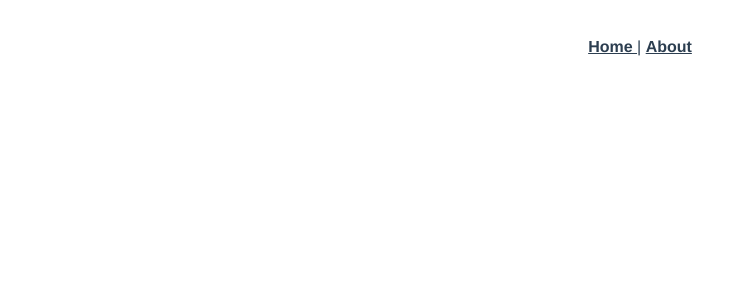
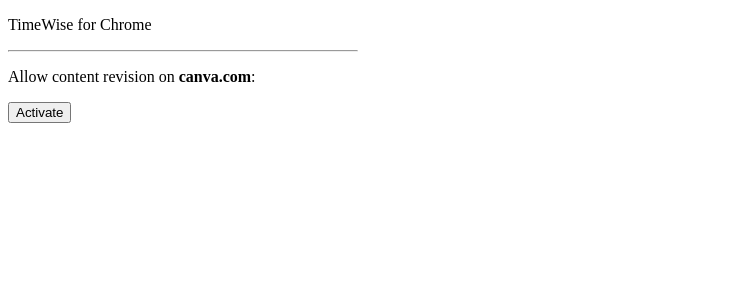
Before and after one commit to ezequielaranda/timewise, a Vue app: page /home in a window 1280 px wide. Shown: the top 300 px of the page, without its empty margins (0-747 px from the left). Built offline with nearby package versions, Linux system fonts and the light colour scheme.

Commit message:
- Minimal TW page action setup.

```diff
--- a/package.json
+++ b/package.json
@@ -26,6 +26,8 @@
     "eslint": "^6.7.2",
     "eslint-plugin-vue": "^6.2.2",
     "vue-eslint-parser": "^7.1.0",
-    "vue-template-compiler": "^2.6.11"
+    "vue-template-compiler": "^2.6.11",
+    "sass": "^1.19.0",
+    "sass-loader": "^8.0.2"
   }
 }
--- a/src/App.vue
+++ b/src/App.vue
@@ -1,36 +1,3 @@
 <template>
-  <div id="app">
-    <div id="nav">
-      <router-link to="/">
-        Home
-      </router-link> |
-      <router-link to="/about">
-        About
-      </router-link>
-    </div>
-    <router-view />
-  </div>
+  <router-view />
 </template>
-
-<style>
-#app {
-  font-family: Avenir, Helvetica, Arial, sans-serif;
-  -webkit-font-smoothing: antialiased;
-  -moz-osx-font-smoothing: grayscale;
-  text-align: center;
-  color: #2c3e50;
-}
-
-#nav {
-  padding: 30px;
-}
-
-#nav a {
-  font-weight: bold;
-  color: #2c3e50;
-}
-
-#nav a.router-link-exact-active {
-  color: #42b983;
-}
-</style>
--- a/src/router/index.js
+++ b/src/router/index.js
@@ -5,14 +5,13 @@
 
 const routes = [
   {
-    path: '/',
+    path: '/*',
+    redirect: { name: 'Home' }
+  },
+  {
+    path: '/home',
     name: 'Home',
     component: () => import(/* webpackChunkName: "home" */ '@/views/Home.vue')
-  },
-  {
-    path: '/about',
-    name: 'About',
-    component: () => import(/* webpackChunkName: "about" */ '@/views/About.vue')
   }
 ]
 
--- a/src/views/About.vue
+++ /dev/null
@@ -1,5 +0,0 @@
-<template>
-  <div class="about">
-    <h1>This is an about page</h1>
-  </div>
-</template>
--- a/src/views/Home.vue
+++ b/src/views/Home.vue
@@ -1,52 +1,46 @@
 <template>
-  <div class="home">
-    <ImageList />
-    <MessageList />
-    <input
-      v-model="inputText"
-      type="text"
-      placeholder="edit me..."
+  <div>
+    <div
+      :class="'panel'"
     >
-    <button @click="click">
-      Add Message
-    </button>
+      <p>TimeWise for Chrome</p>
+      <hr>
+      <p>Allow content revision on <strong>canva.com</strong>:</p>
+      <button
+        @click="onToggle()"
+      >
+        Activate
+      </button>
+    </div>
   </div>
 </template>
 
 <script>
-// @ is an alias to /src
-import { mapActions } from 'vuex'
-import MessageList from '@/components/MessageList.vue'
-import ImageList from '@/components/ImageList.vue'
+import Vue from 'vue'
 
 export default {
-  name: 'Home',
-  components: {
-    MessageList,
-    ImageList
-  },
+  name: 'App',
+  methods: {
+    onToggle(){
+      // Installed "Window State" Chrome App Id
+      const appId = 'hcbhfbnaaancmblfhdknlnojpafjohbi'
 
-  data() {
-    return {
-      inputText: ''
-    }
-  },
+      chrome.management.launchApp(appId, () => {
+        if (chrome.runtime.lastError) {
+          console.error(chrome.runtime.lastError)
+        }
+        else {
+          console.log('App launched')
+        }
+      })
 
-  created() {
-    this.setImages()
-  },
-
-  methods: {
-
-    click() {
-      this.addMessage(this.inputText)
     },
-
-    ...mapActions({
-      'addMessage': 'messages/addMessage',
-      'setImages': 'images/setImages'
-
-    })
   },
 }
 </script>
+
+<style lang="scss" scoped>
+.panel {
+  width: 350px;
+}
+</style>
--- a/vue.config.js
+++ b/vue.config.js
@@ -1,3 +1,15 @@
 module.exports = {
   publicPath: '',
+  outputDir: 'extension/dist',
+  runtimeCompiler: true,
+  productionSourceMap: false,
+  configureWebpack: {
+    optimization: {
+      splitChunks: false
+    }
+  },
+  css: {
+    extract: false,
+  },
+  filenameHashing: false,
 }
```
Also changed, not shown: extension/background.js (added, +19 -0 lines), extension/manifest.json, src/services/api.js (deleted), 2 other files (tests, documents, lock files or other folders).
